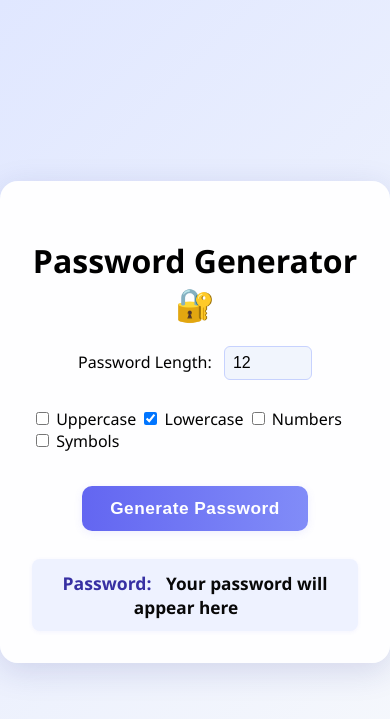
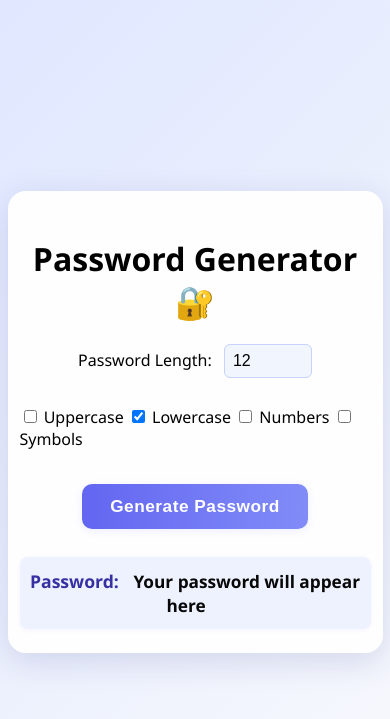
Before and after one commit to heisAnselem/PASSWORD-GENERATOR, a FastAPI app: page / in a window 390 px wide. Shown: the top 719 px of the page. Run offline with FastAPI, Linux system fonts and the light colour scheme.

Commit message:
Update style.css

```diff
--- a/app/static/style.css
+++ b/app/static/style.css
@@ -86,8 +86,9 @@ button:hover {
 #passwordValue:not(:empty)::before {
   content: none;
 }
-@media (max-width: 400px) {
+@media (max-width: 600px) {
   .container {
     width: 90%;
+    padding: 24px 12px;
   }
 }
```
